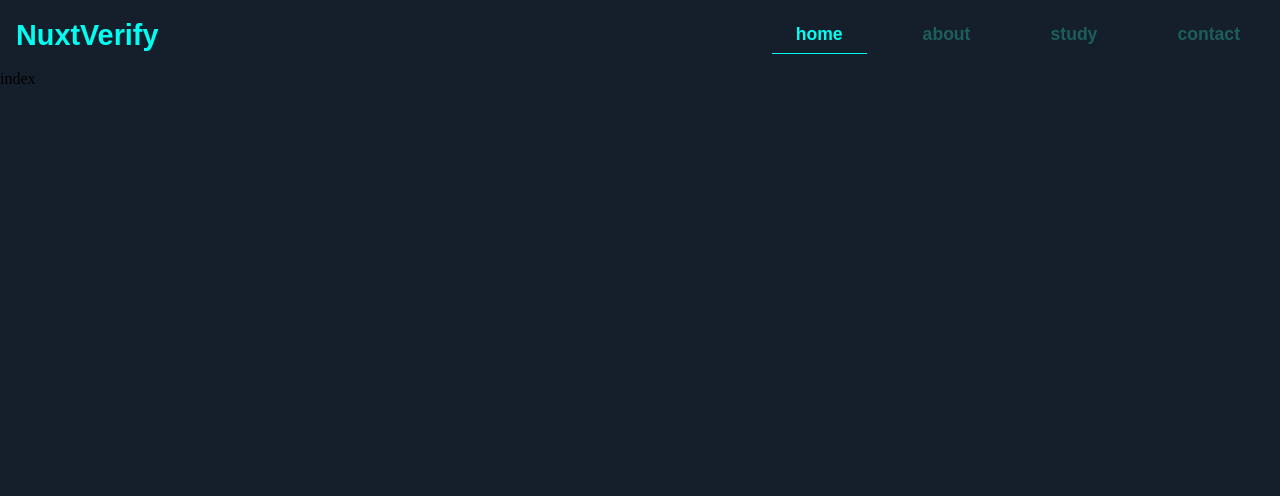
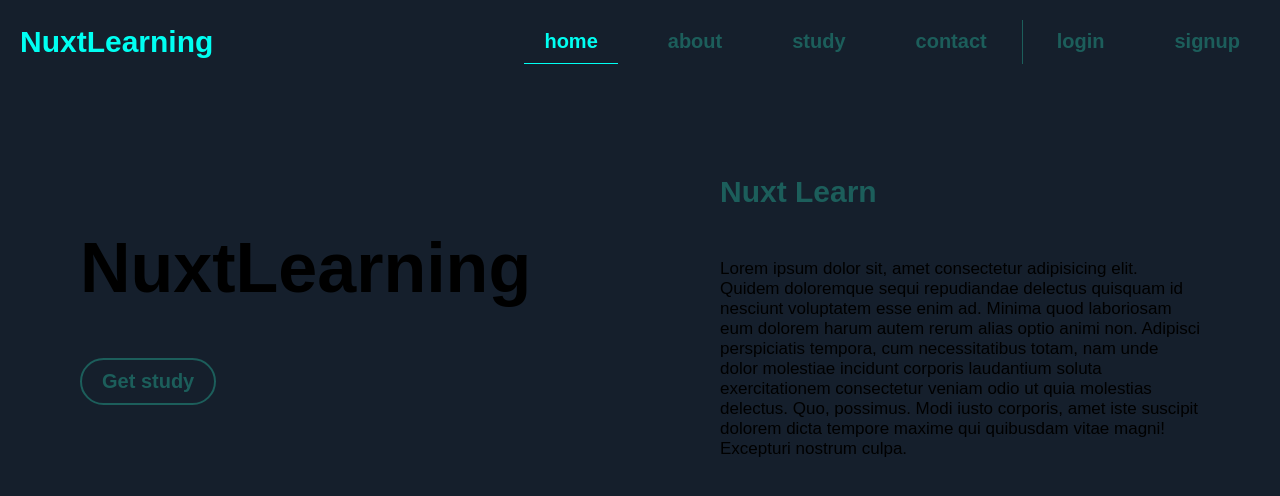
Before and after one commit to marcinbergerdev/nuxt-testing, a Nuxt app: page / in a window 1280 px wide. Shown: the top 496 px of the page. Built offline with nearby package versions, Linux system fonts and the light colour scheme.

Commit message:
feat: add home page content and styles

```diff
--- a/assets/scss/global.scss
+++ b/assets/scss/global.scss
@@ -4,6 +4,11 @@
    margin: 0;
    padding: 0;
    box-sizing: border-box;
+}
+
+html{
+   font-family: sans-serif;
+   font-size: 10px;
 }
 
 ul li {
@@ -13,7 +18,7 @@ ul li {
 a {
    text-decoration: none;
    font-weight: 600;
-   font-family: sans-serif;
+   color: #000;
 }
 
 button {
--- a/components/nav/NavContainer.vue
+++ b/components/nav/NavContainer.vue
@@ -1,7 +1,6 @@
 <template>
   <header class="header-wrapper">
-    <NuxtLink to="/" class="header-logo">NuxtVerify</NuxtLink>
-
+    <NuxtLink to="/" class="header-logo">NuxtLearning</NuxtLink>
     <NavList />
   </header>
 </template>
@@ -14,11 +13,11 @@
   justify-content: space-between;
   align-items: center;
 
-  padding: 1rem;
+  padding: 2rem;
 }
 
 .header-logo {
-  font-size: 1.8rem;
+  font-size: 3rem;
   color: #00fff2;
 }
 </style>
--- a/components/nav/NavItem.vue
+++ b/components/nav/NavItem.vue
@@ -12,10 +12,23 @@ const { path, name } = defineProps<{
 </script>
 
 <style scoped lang="scss">
+li:nth-child(5) {
+  position: relative;
+  &::before {
+    content: "";
+    position: absolute;
+    top: 0;
+    left: -1.5rem;
+    width: 1px;
+    height: 100%;
+    background-color: #1c5e5b;
+  }
+}
+
 .nav-link {
   display: block;
-  padding: 0.5rem 1.5rem;
-  font-size: 1.1rem;
+  padding: 1rem 2rem;
+  font-size: 2rem;
   color: #1c5e5b;
 
   &.router-link-active {
--- a/components/nav/NavList.vue
+++ b/components/nav/NavList.vue
@@ -22,6 +22,8 @@ const links = ref<Links[]>([
   { path: "/about", name: "about" },
   { path: "/study", name: "study" },
   { path: "/contact", name: "contact" },
+  { path: "/login", name: "login" },
+  { path: "/register", name: "signup" },
 ]);
 </script>
 
@@ -33,6 +35,6 @@ const links = ref<Links[]>([
 .nav-list {
   display: flex;
   justify-content: flex-end;
-  gap: 0 2rem;
+  gap: 0 3rem;
 }
 </style>
--- a/layouts/default.vue
+++ b/layouts/default.vue
@@ -1,7 +1,6 @@
 <template>
   <div class="app-container">
     <NavContainer />
-
     <slot />
   </div>
 </template>
--- a/pages/index.vue
+++ b/pages/index.vue
@@ -1,13 +1,85 @@
 <template>
-  <div>
-   <p>index</p>
+  <div class="homepage-wrapper">
+    <section class="introduction-container">
+      <article class="introduction-box get-study">
+        <span class="introduction-box__logo">NuxtLearning</span>
+        <NuxtLink class="introduction-box__link" to="/study">Get study</NuxtLink>
+      </article>
+
+      <article class="introduction-box">
+        <header class="introduction-header">
+          <h2 class="introduction-header__title">Nuxt Learn</h2>
+        </header>
+
+        <p class="introduction-description">
+          Lorem ipsum dolor sit, amet consectetur adipisicing elit. Quidem doloremque
+          sequi repudiandae delectus quisquam id nesciunt voluptatem esse enim ad. Minima
+          quod laboriosam eum dolorem harum autem rerum alias optio animi non. Adipisci
+          perspiciatis tempora, cum necessitatibus totam, nam unde dolor molestiae
+          incidunt corporis laudantium soluta exercitationem consectetur veniam odio ut
+          quia molestias delectus. Quo, possimus. Modi iusto corporis, amet iste suscipit
+          dolorem dicta tempore maxime qui quibusdam vitae magni! Excepturi nostrum culpa.
+        </p>
+      </article>
+    </section>
   </div>
 </template>
 
-<script setup lang="ts">
-
-</script>
+<script setup lang="ts"></script>
 
 <style scoped lang="scss">
+.homepage-wrapper {
+  height: calc(100% - 8.4rem); // 6.4rem = navigation
+}
 
+.introduction-container {
+  display: flex;
+  justify-content: center;
+  align-items: center;
+  min-height: 65%;
+}
+
+.introduction-box {
+  flex: 1;
+  display: flex;
+  flex-direction: column;
+  justify-content: center;
+  align-items: center;
+  gap: 5rem 0;
+
+  padding: 0 8rem;
+
+  &__logo {
+    align-self: flex-start;
+    font-size: 7rem;
+    font-weight: 700;
+  }
+
+  &__link {
+    align-self: flex-start;
+    padding: 1rem 2rem;
+    font-size: 2rem;
+    border-radius: 50px;
+    border: 2px solid #1c5e5b;
+    color: #1c5e5b;
+    transition: 0.15s ease-in-out;
+
+    @media (width >= 768px) {
+      &:hover {
+        border: 2px solid #00fff2;
+        color: #00fff2;
+        transition: 0.15s ease-in-out;
+      }
+    }
+  }
+}
+.introduction-header {
+  align-self: flex-start;
+  font-size: 2rem;
+  color: #1c5e5b;
+}
+
+.introduction-description {
+  font-size: 1.7rem;
+}
 </style>
--- /dev/null
+++ b/pages/login.vue
@@ -0,0 +1,13 @@
+<template>
+  <div>
+    <p>login</p>
+  </div>
+</template>
+
+<script setup lang="ts">
+
+</script>
+
+<style scoped lang="scss">
+
+</style>
--- /dev/null
+++ b/pages/register.vue
@@ -0,0 +1,13 @@
+<template>
+  <div>
+    <p>register</p>
+  </div>
+</template>
+
+<script setup lang="ts">
+
+</script>
+
+<style scoped lang="scss">
+
+</style>
```
